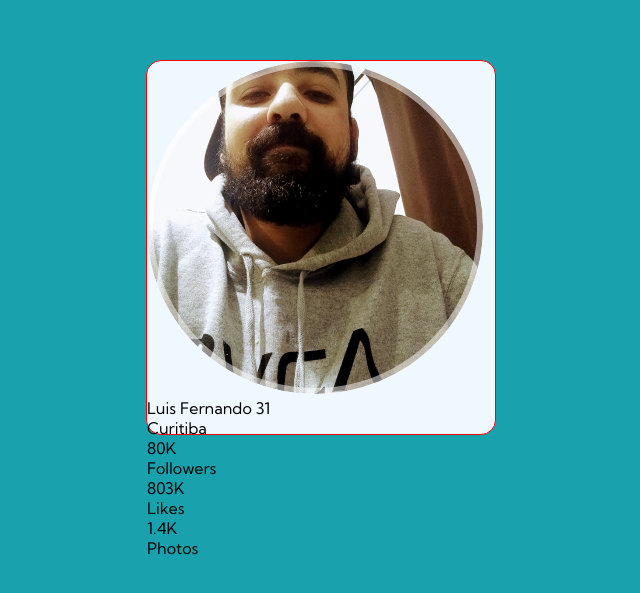
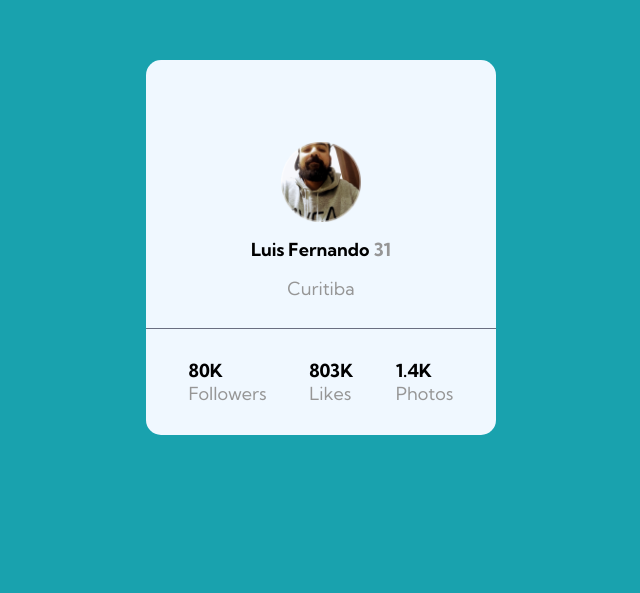
Before and after one commit to luis92guimaraes/profile-card-component, a plain HTML site: page index.html in a window 1280 px wide. Shown: the part 153-746 px from the top of the page, without its empty margins (319-959 px from the left). Drawn offline with Linux system fonts and the light colour scheme.

Commit message:
update style.css

```diff
--- a/index.html
+++ b/index.html
@@ -14,24 +14,26 @@
 <body>
     <main>
         <div class="cartao">
-            <img src="src/image/avatar.png" alt="imagem de perfil">
-            <p class="nome">Luis Fernando <span class="idade">31</span></p>
-            <span class="cidade">Curitiba</span>
+            <div class="perfil">
+                <img src="src/image/avatar.png" alt="imagem de perfil">
+                <p>Luis Fernando <span class="idade">31</span></p>
+                <span class="cidade">Curitiba</span>
+            </div>
 
-            <ul class="informacoes-perfil">
-                <li class="contador">
-                    <p class="tipo-contador">80K</p>
-                    <span class="followers">Followers</span>
+            <ul class="numeros">
+                <li class="info">
+                    <p class="contador">80K</p>
+                    <span class="tipo-contador">Followers</span>
                 </li>
 
-                <li class="contador">
-                    <p class="tipo-contador">803K</p>
-                    <span class="curtidas">Likes</span>
+                <li class="info">
+                    <p class="contador">803K</p>
+                    <span class="tipo-contador">Likes</span>
                 </li>
 
-                <li class="contador">
-                    <p class="tipo-contador">1.4K</p>
-                    <span class="fotos">Photos</span>
+                <li class="info">
+                    <p class="contador">1.4K</p>
+                    <span class="tipo-contador">Photos</span>
                 </li>
             </ul>
         </div>
--- a/src/css/style.css
+++ b/src/css/style.css
@@ -3,23 +3,62 @@
 body {
     font-family: 'kumbh sans', sans-serif;
     background: var(--primary-light);
+    height: 100vh;
+    font-size: 18px;
 }
 
 main {
     display: flex;
     justify-content: center;
     align-items: center;
-    height: 100vh;
+    height: 100%;
 }
 
 .cartao {
-    border: 1px solid red;
+    display: flex;
+    flex-direction: column;
+    align-items: center;
+    justify-content:space-between;
     width: 350px;
     height: 375px;
+    margin: 20px;
     border-radius: 15px;
+    gap: 25px;
     background-color: aliceblue;
 }
 
+.cartao .perfil {
+    display: flex;
+    flex-direction: column;
+    justify-content: space-around;
+    align-items: center;
+    gap: 10px;
+    height: 100%;
+}
+
 .cartao img {
-    border-radius: 50%;
+    width: 80px;
+    height: 80px;
+    margin-top: 80px;
 }
+
+.numeros {
+    display: flex;
+    justify-content: space-evenly;
+    align-items: center;
+    width: 100%;
+    padding-bottom: 30px;
+    padding-top: 30px;
+    border-top: 1px groove var(--primary-medium);
+}
+
+.numeros .info .contador,
+.cartao .perfil p {
+    font-weight: bold;
+}
+
+.cartao .perfil .idade,
+.cartao .perfil .cidade,
+.numeros .info .tipo-contador {
+    color: var(--neutral-light);
+}
```
